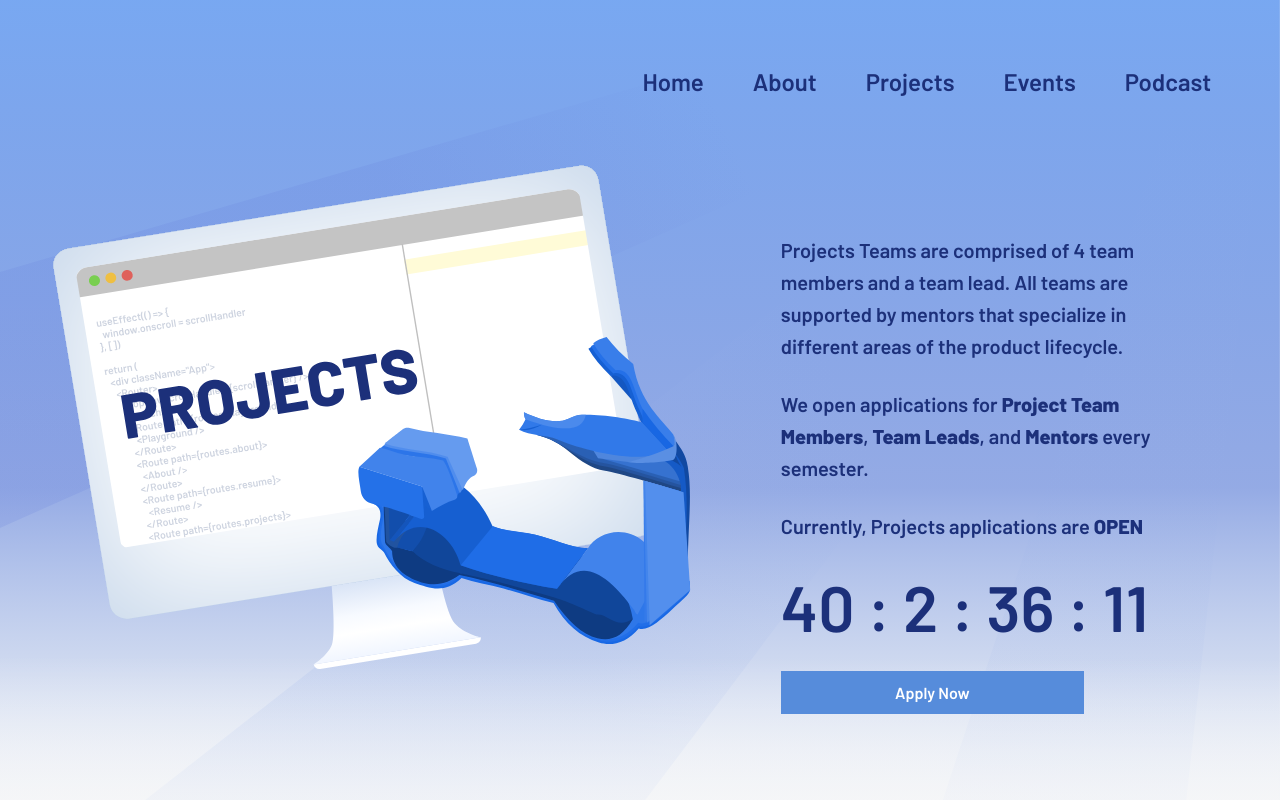
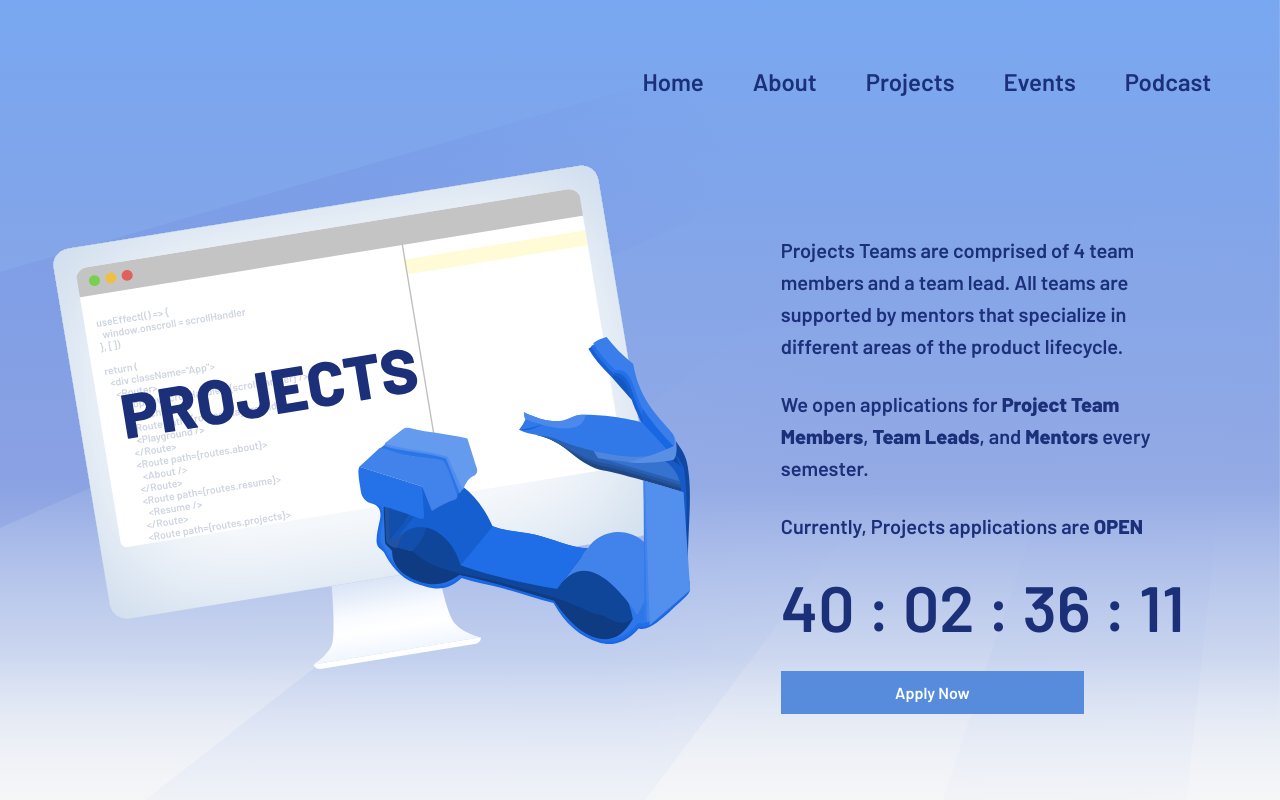
Before and after one commit to sfusurge/surge_website, a React (Create React App) app: page /projects in a window 1280 px wide. Shown: the top 800 px of the page. Built offline with nearby package versions, Linux system fonts and the light colour scheme.

Commit message:
Add leading zeroes to projects apply countdown
This ensures that the `hours`, `minutes`, and `seconds` fields will have
leading zeros when less than `10` hours|minutes|seconds. e.g.

`1:5:20:6` -> `1:05:20:06`

```diff
--- a/src/components/ProjectSection.js
+++ b/src/components/ProjectSection.js
@@ -88,11 +88,11 @@ const ProjectSection = props => {
             >
               {timeLeft.days}
               {' : '}
-              {timeLeft.hours}
+              {timeLeft.hours.toString().padStart(2, '0')}
               {' : '}
-              {timeLeft.minutes}
+              {timeLeft.minutes.toString().padStart(2, '0')}
               {' : '}
-              {timeLeft.seconds}
+              {timeLeft.seconds.toString().padStart(2, '0')}
             </p>
             <div
               style={
```
